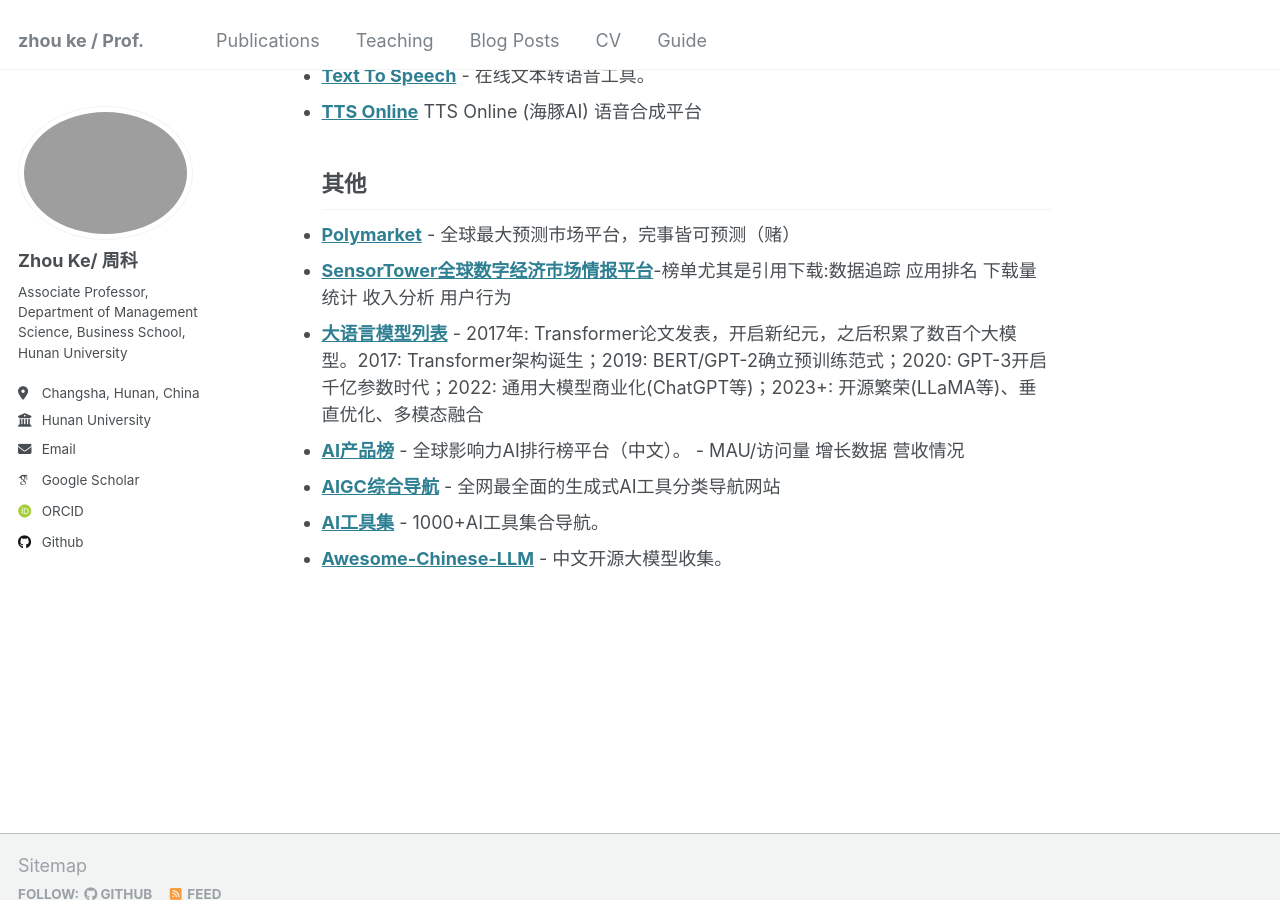
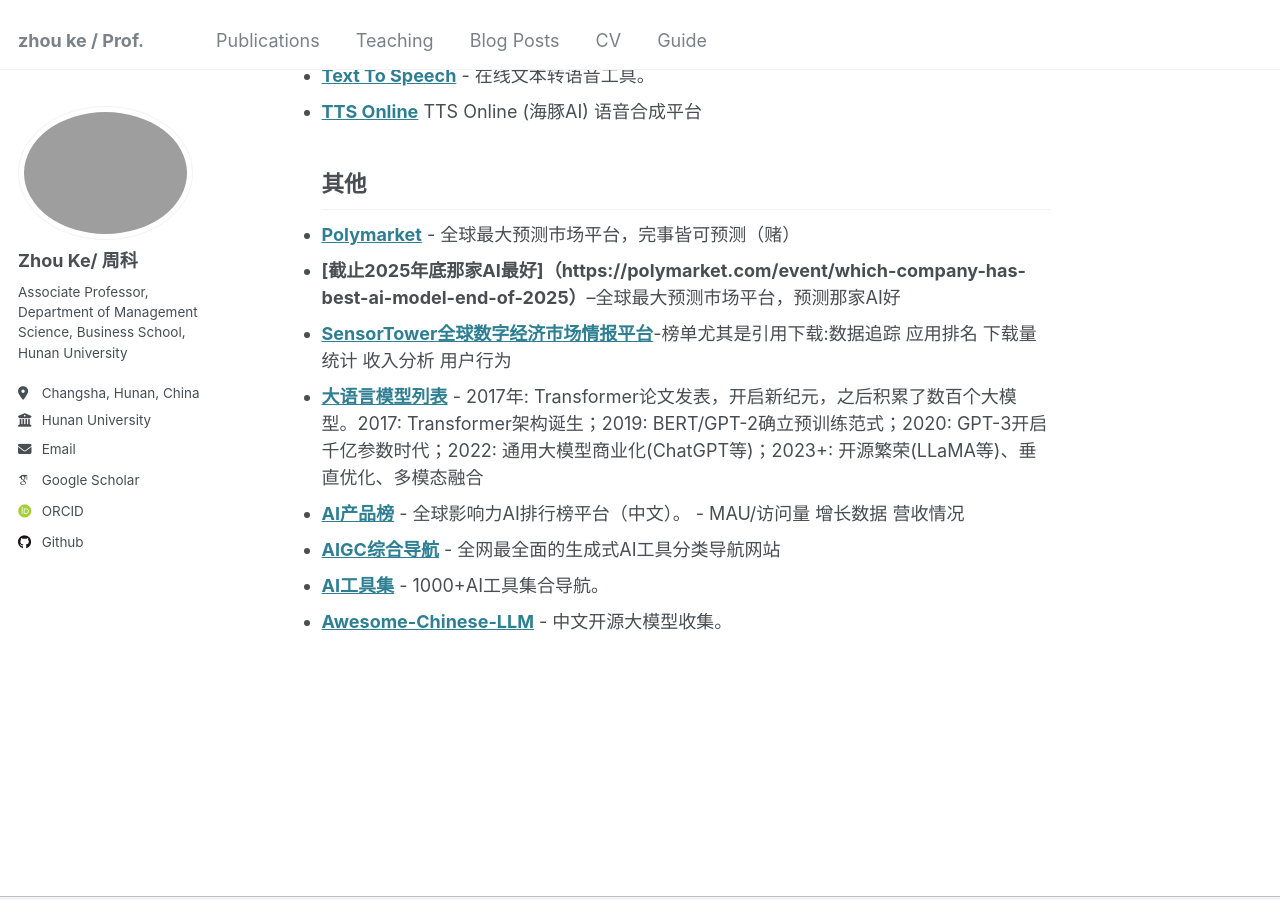
Before and after one commit to hustzhke/hustzhke.github.io, a Jekyll site: the page built from _pages/about.md, in a window 1280 px wide and 900 px high, scrolled down 3637 px. Built offline with Jekyll 4.4.1, drawn with Linux system fonts in a browser that asks for light colours; some web fonts are replaced.

Commit message:
Update about.md

```diff
--- a/_pages/about.md
+++ b/_pages/about.md
@@ -85,6 +85,7 @@
 * **[TTS Online](https://www.ttson.cn/)** TTS Online (海豚AI) 语音合成平台
 ## 其他
 * **[Polymarket](https://polymarket.com)** - 全球最大预测市场平台，完事皆可预测（赌）
+* **[截止2025年底那家AI最好]（https://polymarket.com/event/which-company-has-best-ai-model-end-of-2025）**--全球最大预测市场平台，预测那家AI好
 * **[SensorTower全球数字经济市场情报平台](https://app.sensortower-china.com/top-charts?category=0&country=US&date=2025-02-04&device=iphone&os=ios)**-榜单尤其是引用下载:数据追踪 应用排名 下载量统计  收入分析 用户行为
 * **[大语言模型列表](https://lifearchitect.ai/models-table/)** - 2017年: Transformer论文发表，开启新纪元，之后积累了数百个大模型。2017: Transformer架构诞生；2019: BERT/GPT-2确立预训练范式；2020: GPT-3开启千亿参数时代；2022: 通用大模型商业化(ChatGPT等)；2023+: 开源繁荣(LLaMA等)、垂直优化、多模态融合
 * **[AI产品榜](https://www.aicpb.com)** - 全球影响力AI排行榜平台（中文）。 - MAU/访问量 增长数据 营收情况
```
